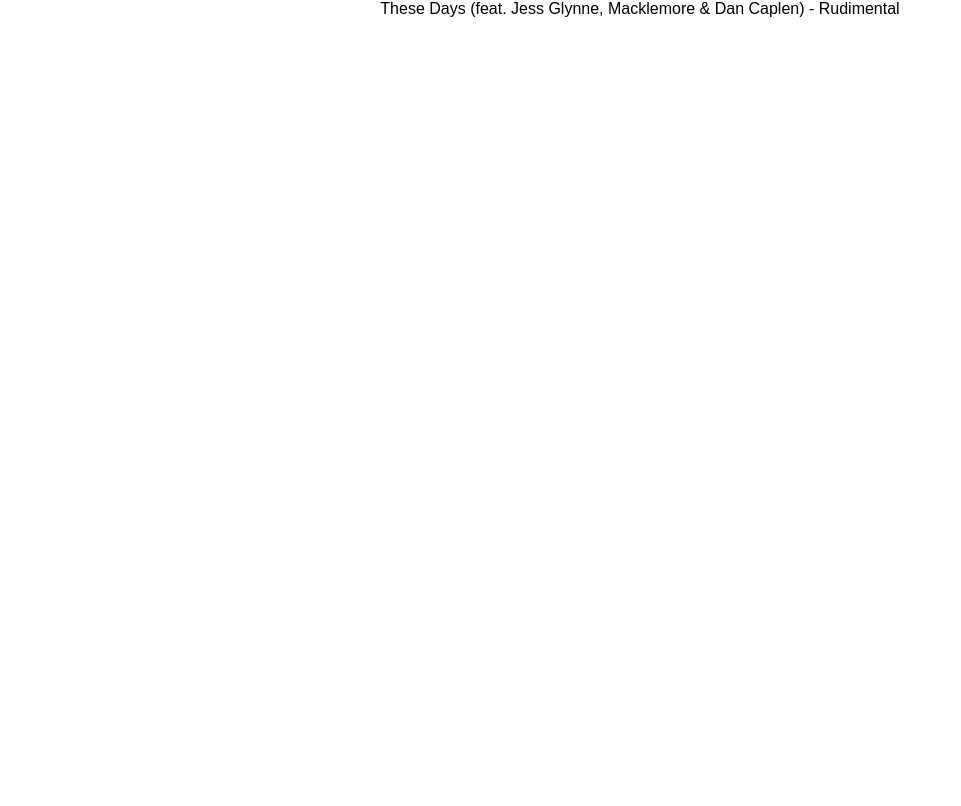
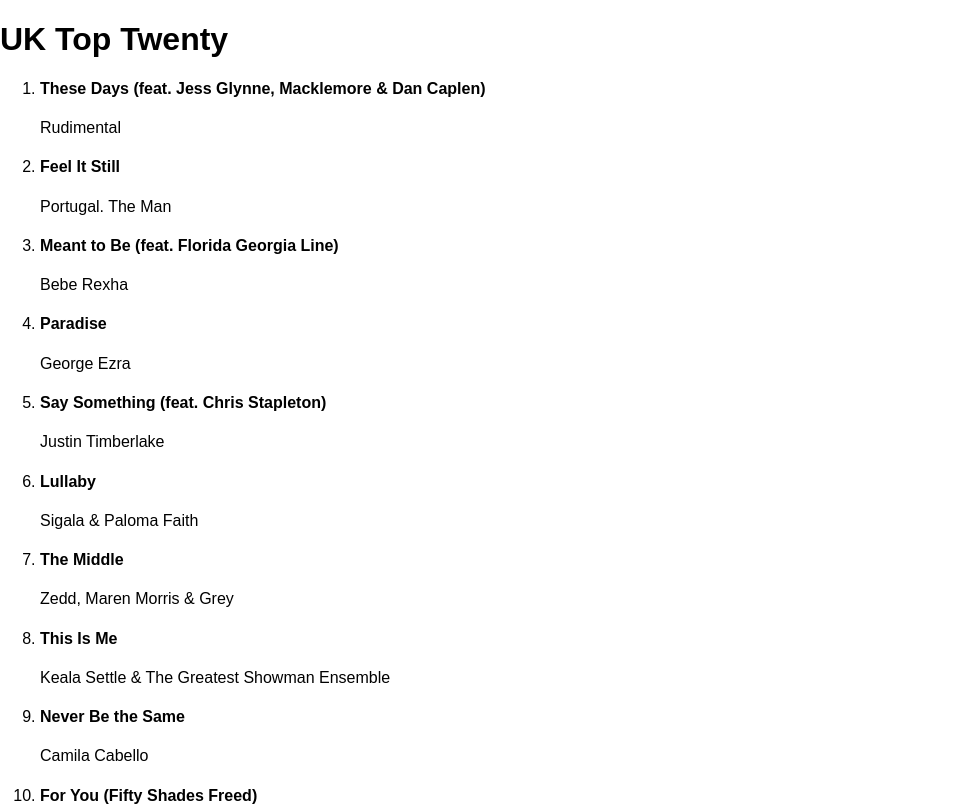
Before and after one commit to docljn/codeclan_top20_react, a React (Create React App) app: page / in a window 1280 px wide. Shown: the top 806 px of the page, without its empty margins (0-961 px from the left). Built offline with nearby package versions, Linux system fonts and the light colour scheme.

Commit message:
App displays correctly using mock data

```diff
--- a/src/App.css
+++ b/src/App.css
@@ -1,28 +1,3 @@
 .App {
-  text-align: center;
+  box-sizing: border-box;
 }
-
-.App-logo {
-  animation: App-logo-spin infinite 20s linear;
-  height: 80px;
-}
-
-.App-header {
-  background-color: #222;
-  height: 150px;
-  padding: 20px;
-  color: white;
-}
-
-.App-title {
-  font-size: 1.5em;
-}
-
-.App-intro {
-  font-size: large;
-}
-
-@keyframes App-logo-spin {
-  from { transform: rotate(0deg); }
-  to { transform: rotate(360deg); }
-}
--- a/src/components/TopTwentyEntry.js
+++ b/src/components/TopTwentyEntry.js
@@ -1,9 +1,15 @@
 import React, {Component} from "react";
 
 const TopTwentyEntry = (props) => {
-  if (!props.entry) return null;
+  console.log(props.children);
+  if (!props.title) return null;
   return (
-    props.entry
+    <li className="entry">
+      <h4 className="entryTitle">
+        { props.title }
+      </h4>
+      { props.artist }
+    </li>
   );
 };
 
--- a/src/components/TopTwentyList.js
+++ b/src/components/TopTwentyList.js
@@ -7,10 +7,18 @@
   }
 
   render () {
-    console.log(this.props);
+    const entryListEntries = this.props.entries.map( (entry) => {
+      return (<TopTwentyEntry title={entry.title} artist={entry.artist} position={entry.position} key={entry.id} />);
+    });
+
+    console.log(entryListEntries);
+
     return(
-      <div>
-        <TopTwentyEntry entry={this.props.entries[0].title.label}/>
+      <div className="top-twenty-view">
+        <h1>UK Top Twenty</h1>
+        <ol>
+          {entryListEntries}
+        </ol>
       </div>
     );
   }
--- a/src/containers/TopTwentyView.js
+++ b/src/containers/TopTwentyView.js
@@ -15,14 +15,13 @@
 
 
   render () {
-    const entrySummaryList = this.state.entries.map( (entry) => {
-      return {id: entry.id.attributes["im:id"], position: entry["im:name"]["label"], title: entry["im:name"]["label"] , artist: entry["im:artist"]["label"]};
+    const entrySummaryList = this.state.entries.map( (entry, index) => {
+      return {id: entry.id.attributes["im:id"], position: index+1, title: entry["im:name"]["label"] , artist: entry["im:artist"]["label"]};
     });
-    console.log(entrySummaryList[0]);
 
     return (
       <div className="top-twenty-view">
-        <TopTwentyList entries={this.state.entries}/>
+        <TopTwentyList entries={entrySummaryList}/>
       </div>
     );
   }
```
